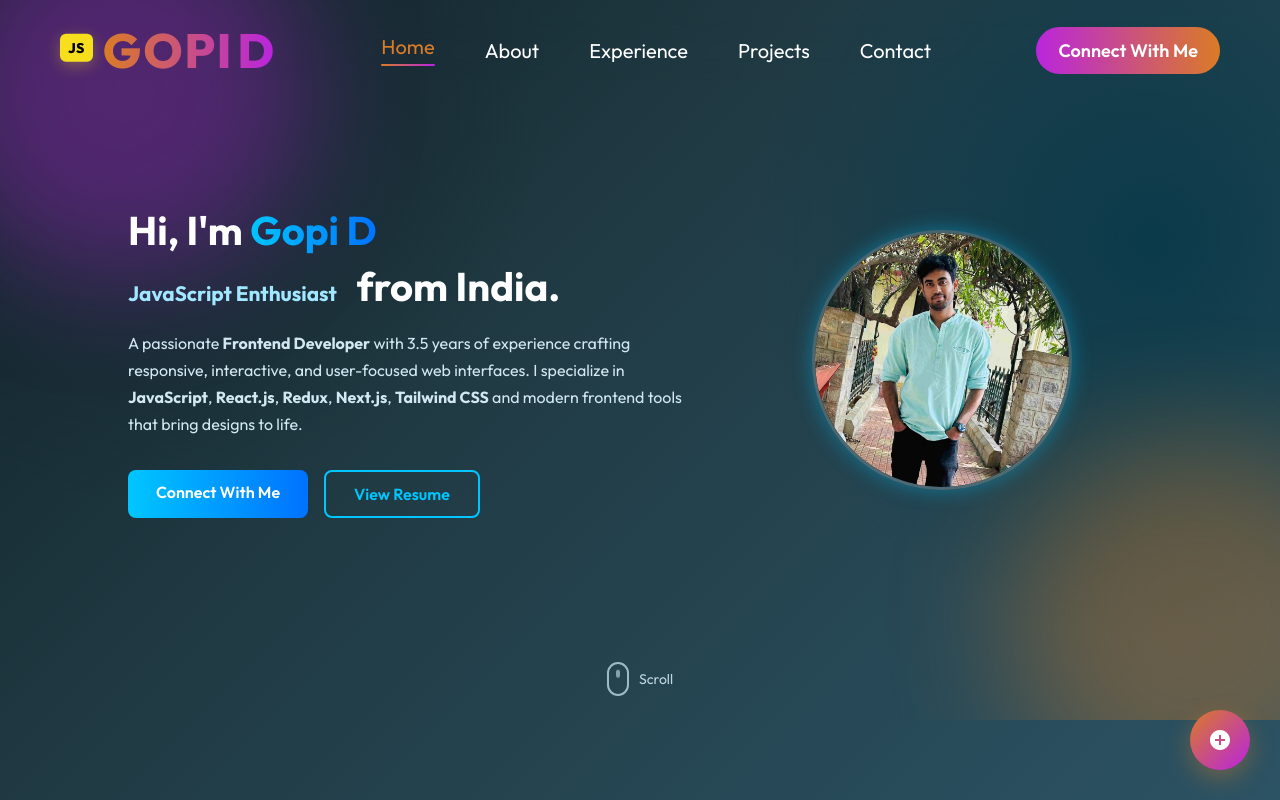
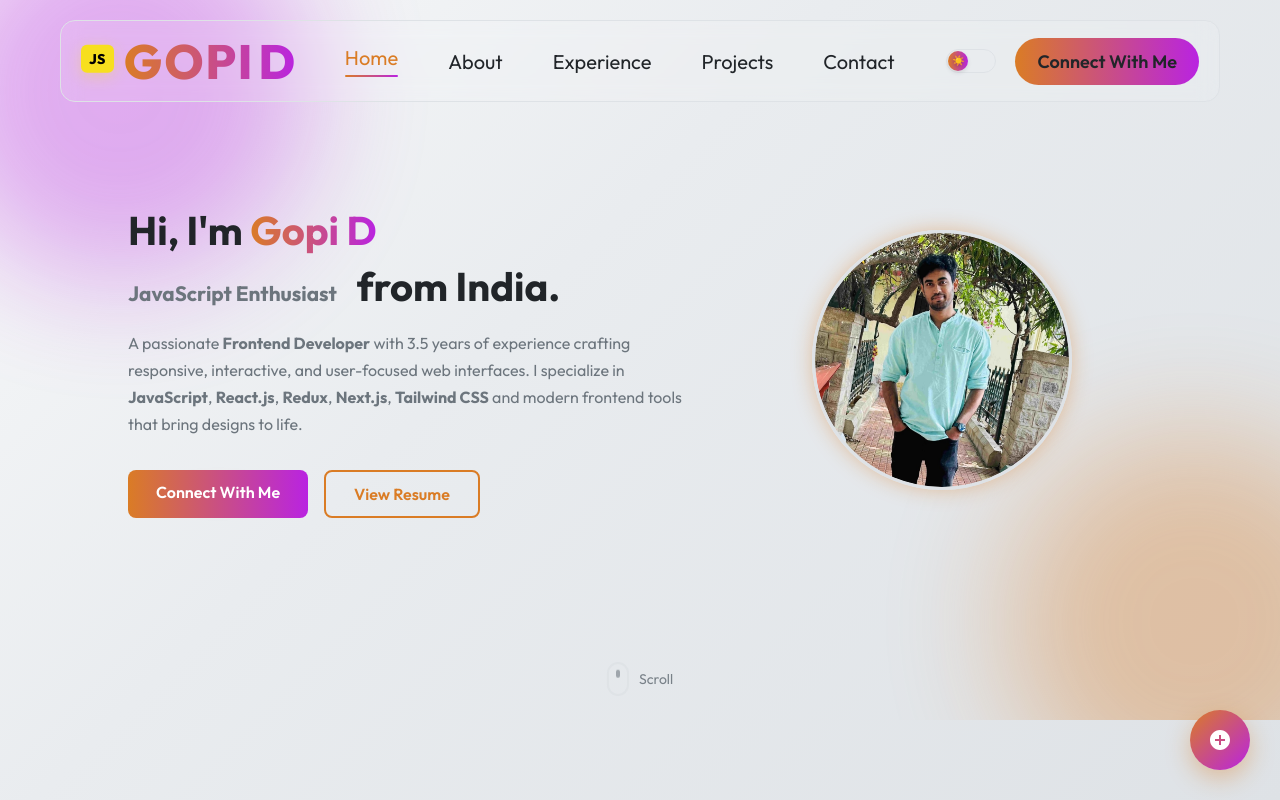
Before and after one commit to Gopi2923/portfolio-react, a React (Vite) app: page / in a window 1280 px wide. Shown: the top 800 px of the page. Built offline with nearby package versions, Linux system fonts and the light colour scheme.

Commit message:
Added dark/light theme toggle.

```diff
--- a/src/App.jsx
+++ b/src/App.jsx
@@ -7,9 +7,11 @@ import Footer from "./Components/Footer/Footer";
 import ExperienceTimeline from "./Components/ExperienceTimeline/ExperienceTimeline";
 import FloatingActionButton from "./Components/FloatingActionButton/FloatingActionButton";
 import LoadingScreen from "./Components/LoadingScreen/LoadingScreen";
+import { ThemeProvider } from "./contexts/ThemeContext";
 
 const App = () => {
   return (
+    <ThemeProvider>
       <div>
         <LoadingScreen />
         <Navbar />
@@ -21,6 +23,7 @@ const App = () => {
         <Footer />
         <FloatingActionButton />
       </div>
+    </ThemeProvider>
   );
 };
 
--- a/src/Components/Hero/Hero.css
+++ b/src/Components/Hero/Hero.css
@@ -4,7 +4,7 @@
   justify-content: center;
   min-height: 90vh;
   padding: 80px 10%;
-  color: #fff;
+  color: var(--text-primary);
 }
 
 /* Animated background accents */
@@ -32,14 +32,14 @@
 .blob-1 {
   top: -80px;
   left: -80px;
-  background: radial-gradient(circle at 30% 30%, #b923e1, transparent 60%), #b923e1;
+  background: radial-gradient(circle at 30% 30%, var(--accent-secondary), transparent 60%), var(--accent-secondary);
   animation-delay: 0s;
 }
 
 .blob-2 {
   bottom: -100px;
   right: -100px;
-  background: radial-gradient(circle at 70% 70%, #da7c25, transparent 60%), #da7c25;
+  background: radial-gradient(circle at 70% 70%, var(--accent-primary), transparent 60%), var(--accent-primary);
   animation-delay: 4s;
 }
 
@@ -67,14 +67,14 @@
 }
 
 .highlight {
-  background: linear-gradient(90deg, #00c6ff, #0072ff);
+  background: var(--gradient-accent);
   -webkit-background-clip: text;
   -webkit-text-fill-color: transparent;
   font-weight: 700;
 }
 
 .subtext {
-  color: #a0e7ff;
+  color: var(--text-secondary);
   font-size: 1.3rem;
 }
 
@@ -86,7 +86,7 @@
 .typing::after {
   content: '|';
   margin-left: 6px;
-  color: #a0e7ff;
+  color: var(--text-secondary);
   animation: caret 1s steps(1) infinite;
 }
 @keyframes caret {
@@ -97,7 +97,7 @@
 .hero-description {
   margin-top: 1rem;
   font-size: 1rem;
-  color: #d1e8f2;
+  color: var(--text-secondary);
   line-height: 1.7;
 }
 
@@ -123,13 +123,13 @@
 }
 
 .primary-btn {
-  background: linear-gradient(90deg, #00c6ff, #0072ff);
+  background: var(--gradient-accent);
   color: #fff;
 }
 
 .primary-btn:hover {
   transform: scale(1.05);
-  box-shadow: 0 0 15px rgba(0, 114, 255, 0.4);
+  box-shadow: 0 0 15px rgba(185, 35, 225, 0.4);
 }
 
 /* pulsing glow */
@@ -141,7 +141,7 @@
   position: absolute;
   inset: -6px;
   border-radius: 10px;
-  background: radial-gradient(closest-side, rgba(0, 198, 255, 0.35), transparent 70%);
+  background: radial-gradient(closest-side, rgba(218, 124, 37, 0.35), transparent 70%);
   filter: blur(6px);
   opacity: 0.6;
   animation: pulseGlow 2.2s ease-in-out infinite;
@@ -153,12 +153,12 @@
 }
 
 .secondary-btn {
-  border: 2px solid #00c6ff;
-  color: #00c6ff;
+  border: 2px solid var(--accent-primary);
+  color: var(--accent-primary);
 }
 
 .secondary-btn:hover {
-  background: #00c6ff;
+  background: var(--accent-primary);
   color: #fff;
 }
 
@@ -173,8 +173,8 @@
   height: 260px;
   border-radius: 50%;
   object-fit: cover;
-  box-shadow: 0 0 20px rgba(0, 198, 255, 0.4);
-  border: 3px solid rgba(255, 255, 255, 0.2);
+  box-shadow: 0 0 20px rgba(218, 124, 37, 0.4);
+  border: 3px solid var(--border-color);
 }
 
 .pop-in {
@@ -195,7 +195,7 @@
   display: flex;
   align-items: center;
   gap: 10px;
-  color: #d1e8f2;
+  color: var(--text-secondary);
   text-decoration: none;
   font-size: 14px;
   opacity: 0.9;
@@ -203,7 +203,7 @@
 .mouse {
   width: 22px;
   height: 34px;
-  border: 2px solid rgba(209,232,242,0.8);
+  border: 2px solid var(--border-color);
   border-radius: 16px;
   display: grid;
   place-items: center;
@@ -211,7 +211,7 @@
 .wheel {
   width: 4px;
   height: 8px;
-  background: #d1e8f2;
+  background: var(--text-secondary);
   border-radius: 2px;
   animation: wheel 1.6s ease-in-out infinite;
 }
--- a/src/Components/Navbar/Navbar.css
+++ b/src/Components/Navbar/Navbar.css
@@ -8,6 +8,11 @@
   top: 0;
   z-index: 10;
   backdrop-filter: blur(10px);
+  background: rgba(255, 255, 255, 0.1);
+  border-radius: 15px;
+  padding: 10px 20px;
+  border: 1px solid var(--border-color);
+  transition: all 0.3s ease;
 }
 
 /* ✨ LOGO TEXT STYLING */
@@ -22,7 +27,7 @@
   font-weight: 700;
   letter-spacing: 1px;
   cursor: pointer;
-  background: linear-gradient(90deg, #da7c25, #b923e1);
+  background: var(--gradient-accent);
   background-clip: text;
   -webkit-background-clip: text;
   -webkit-text-fill-color: transparent;
@@ -71,14 +76,14 @@
 }
 
 .nav-menu li:hover .anchor-link {
-  color: #da7c25;
+  color: var(--accent-primary);
   transition: 0.3s;
 }
 
 .nav-underline {
   width: 100%;
   height: 2px;
-  background: linear-gradient(90deg, #da7c25, #b923e1);
+  background: var(--gradient-accent);
   border-radius: 5px;
   animation: slideIn 0.3s ease forwards;
 }
@@ -94,23 +99,32 @@
 
 .anchor-link {
   text-decoration: none;
-  color: white;
+  color: var(--text-primary);
   transition: color 0.3s ease;
 }
 
 .anchor-link.active {
-  color: #da7c25;
+  color: var(--accent-primary);
+}
+
+/* NAV ACTIONS */
+.nav-actions {
+  display: flex;
+  align-items: center;
+  gap: 15px;
 }
 
 /* CONNECT BUTTON */
 .nav-connect {
   padding: 12px 22px;
   border-radius: 50px;
-  background: linear-gradient(267deg, #da7c25 0.36%, #b923e1 102.06%);
+  background: var(--gradient-accent);
   font-size: 18px;
   font-weight: 600;
   cursor: pointer;
   transition: 0.5s;
+  color: white;
+  text-decoration: none;
 }
 
 .nav-connect:hover {
@@ -130,6 +144,10 @@
 @media (max-width: 768px) {
   .navbar {
     margin: 20px 40px;
+  }
+
+  .nav-actions {
+    gap: 10px;
   }
 
   .nav-connect {
@@ -157,13 +175,14 @@
     align-items: start;
     top: 0;
     gap: 30px;
-    background-color: #1f0016;
+    background-color: var(--bg-primary);
     width: 350px;
     height: 100%;
     z-index: 2;
     transition: 0.5s;
     right: -350px;
     padding-top: 80px;
+    border-left: 1px solid var(--border-color);
   }
 
   .nav-menu li {
--- a/src/Components/Navbar/Navbar.jsx
+++ b/src/Components/Navbar/Navbar.jsx
@@ -3,9 +3,9 @@ import "./Navbar.css";
 import AnchorLink from "react-anchor-link-smooth-scroll";
 import menu_open from "../../assets/menu_open.svg";
 import menu_close from "../../assets/menu_close.svg";
+import ThemeToggle from "../ThemeToggle/ThemeToggle";
 
 const Navbar = () => {
-  const [menu, setMenu] = useState("home");
   const [activeSection, setActiveSection] = useState("home");
   const menuRef = useRef();
 
@@ -29,7 +29,6 @@ const Navbar = () => {
           const { offsetTop, offsetHeight } = element;
           if (scrollPosition >= offsetTop && scrollPosition < offsetTop + offsetHeight) {
             setActiveSection(section);
-            setMenu(section);
             break;
           }
         }
@@ -74,7 +73,6 @@ const Navbar = () => {
               className={`anchor-link ${activeSection === item ? 'active' : ''}`}
               offset={50}
               href={`#${item}`}
-              onClick={() => setMenu(item)}
             >
               {item.charAt(0).toUpperCase() + item.slice(1)}
             </AnchorLink>
@@ -83,10 +81,13 @@ const Navbar = () => {
         ))}
       </ul>
 
-      <div className="nav-connect">
-        <AnchorLink className="anchor-link" offset={50} href="#contact">
-          Connect With Me
-        </AnchorLink>
+      <div className="nav-actions">
+        <ThemeToggle />
+        <div className="nav-connect">
+          <AnchorLink className="anchor-link" offset={50} href="#contact">
+            Connect With Me
+          </AnchorLink>
+        </div>
       </div>
     </div>
   );
--- /dev/null
+++ b/src/Components/ThemeToggle/ThemeToggle.css
@@ -0,0 +1,92 @@
+.theme-toggle {
+  background: none;
+  border: none;
+  cursor: pointer;
+  padding: 4px;
+  border-radius: 20px;
+  transition: all 0.3s ease;
+  position: relative;
+  outline: none;
+}
+
+.theme-toggle:focus {
+  box-shadow: 0 0 0 2px var(--accent-primary);
+}
+
+.toggle-track {
+  width: 50px;
+  height: 24px;
+  background: var(--bg-tertiary);
+  border-radius: 12px;
+  position: relative;
+  transition: background 0.3s ease;
+  border: 1px solid var(--border-color);
+}
+
+.theme-toggle.dark .toggle-track {
+  background: var(--bg-secondary);
+}
+
+.toggle-thumb {
+  width: 20px;
+  height: 20px;
+  background: var(--gradient-accent);
+  border-radius: 50%;
+  position: absolute;
+  top: 1px;
+  left: 1px;
+  transition: transform 0.3s ease;
+  display: flex;
+  align-items: center;
+  justify-content: center;
+  box-shadow: 0 2px 4px var(--shadow);
+}
+
+.theme-toggle.dark .toggle-thumb {
+  transform: translateX(26px);
+}
+
+.toggle-icon {
+  font-size: 10px;
+  line-height: 1;
+  filter: drop-shadow(0 1px 2px rgba(0, 0, 0, 0.3));
+}
+
+/* Hover effects */
+.theme-toggle:hover .toggle-track {
+  background: var(--bg-secondary);
+  border-color: var(--accent-primary);
+}
+
+.theme-toggle.dark:hover .toggle-track {
+  background: var(--bg-tertiary);
+}
+
+.theme-toggle:hover .toggle-thumb {
+  transform: scale(1.1);
+}
+
+.theme-toggle.dark:hover .toggle-thumb {
+  transform: translateX(26px) scale(1.1);
+}
+
+/* Mobile responsiveness */
+@media (max-width: 768px) {
+  .toggle-track {
+    width: 45px;
+    height: 22px;
+  }
+
+  .toggle-thumb {
+    width: 18px;
+    height: 18px;
+  }
+
+  .theme-toggle.dark .toggle-thumb {
+    transform: translateX(23px);
+  }
+
+  .theme-toggle.dark:hover .toggle-thumb {
+    transform: translateX(23px) scale(1.1);
+  }
+}
--- /dev/null
+++ b/src/Components/ThemeToggle/ThemeToggle.jsx
@@ -0,0 +1,26 @@
+import React from 'react';
+import { useTheme } from '../../contexts/ThemeContext';
+import './ThemeToggle.css';
+
+const ThemeToggle = () => {
+  const { isDarkMode, toggleTheme } = useTheme();
+
+  return (
+    <button
+      className={`theme-toggle ${isDarkMode ? 'dark' : 'light'}`}
+      onClick={toggleTheme}
+      aria-label={`Switch to ${isDarkMode ? 'light' : 'dark'} mode`}
+      title={`Switch to ${isDarkMode ? 'light' : 'dark'} mode`}
+    >
+      <div className="toggle-track">
+        <div className="toggle-thumb">
+          <span className="toggle-icon">
+            {isDarkMode ? '🌙' : '☀️'}
+          </span>
+        </div>
+      </div>
+    </button>
+  );
+};
+
+export default ThemeToggle;
--- /dev/null
+++ b/src/contexts/ThemeContext.jsx
@@ -0,0 +1,45 @@
+import React, { createContext, useContext, useState, useEffect } from 'react';
+
+const ThemeContext = createContext();
+
+export const useTheme = () => {
+  const context = useContext(ThemeContext);
+  if (!context) {
+    throw new Error('useTheme must be used within a ThemeProvider');
+  }
+  return context;
+};
+
+export const ThemeProvider = ({ children }) => {
+  const [isDarkMode, setIsDarkMode] = useState(() => {
+    // Check localStorage first, then system preference
+    const savedTheme = localStorage.getItem('theme');
+    if (savedTheme) {
+      return savedTheme === 'dark';
+    }
+    return window.matchMedia('(prefers-color-scheme: dark)').matches;
+  });
+
+  useEffect(() => {
+    // Apply theme to document
+    document.documentElement.setAttribute('data-theme', isDarkMode ? 'dark' : 'light');
+
+    // Save to localStorage
+    localStorage.setItem('theme', isDarkMode ? 'dark' : 'light');
+  }, [isDarkMode]);
+
+  const toggleTheme = () => {
+    setIsDarkMode(prev => !prev);
+  };
+
+  const value = {
+    isDarkMode,
+    toggleTheme,
+  };
+
+  return (
+    <ThemeContext.Provider value={value}>
+      {children}
+    </ThemeContext.Provider>
+  );
+};
--- a/src/index.css
+++ b/src/index.css
@@ -1,3 +1,38 @@
+:root {
+  /* Light theme variables */
+  --bg-primary: #ffffff;
+  --bg-secondary: #f8f9fa;
+  --bg-tertiary: #e9ecef;
+  --text-primary: #212529;
+  --text-secondary: #6c757d;
+  --text-muted: #adb5bd;
+  --accent-primary: #da7c25;
+  --accent-secondary: #b923e1;
+  --border-color: #dee2e6;
+  --shadow: rgba(0, 0, 0, 0.1);
+  --gradient-bg: linear-gradient(135deg, #f8f9fa, #e9ecef 40%, #dee2e6);
+  --gradient-accent: linear-gradient(90deg, #da7c25, #b923e1);
+}
+
+[data-theme="dark"] {
+  /* Dark theme variables */
+  --bg-primary: #0f2027;
+  --bg-secondary: #203a43;
+  --bg-tertiary: #2c5364;
+  --text-primary: #ffffff;
+  --text-secondary: #b8c5d1;
+  --text-muted: #8a9ba8;
+  --accent-primary: #da7c25;
+  --accent-secondary: #b923e1;
+  --border-color: #3a4a5c;
+  --shadow: rgba(0, 0, 0, 0.3);
+  --gradient-bg:
+    radial-gradient(1200px circle at 10% 10%, #1a2a33 0%, transparent 35%),
+    radial-gradient(1000px circle at 90% 30%, #0b3a4a 0%, transparent 40%),
+    linear-gradient(135deg, #0f2027, #203a43 40%, #2c5364);
+  --gradient-accent: linear-gradient(90deg, #da7c25, #b923e1);
+}
+
 * {
   margin: 0;
   padding: 0;
@@ -15,16 +50,14 @@ html, body {
 
 body {
   min-height: 100%;
-  background:
-    radial-gradient(1200px circle at 10% 10%, #1a2a33 0%, transparent 35%),
-    radial-gradient(1000px circle at 90% 30%, #0b3a4a 0%, transparent 40%),
-    linear-gradient(135deg, #0f2027, #203a43 40%, #2c5364);
+  background: var(--gradient-bg);
   background-attachment: fixed, fixed, fixed;
   background-repeat: no-repeat;
   background-size: cover;
-  color: #ffffff;
+  color: var(--text-primary);
   font-family: "Outfit", system-ui, -apple-system, Segoe UI, Roboto, Arial, sans-serif;
   overflow-x: hidden;
+  transition: background 0.3s ease, color 0.3s ease;
 }
 
 /* Custom scrollbar */
@@ -33,14 +66,14 @@ body {
 }
 
 ::-webkit-scrollbar-track {
-  background: rgba(255, 255, 255, 0.1);
+  background: var(--shadow);
 }
 
 ::-webkit-scrollbar-thumb {
-  background: linear-gradient(135deg, #da7c25, #b923e1);
+  background: var(--gradient-accent);
   border-radius: 4px;
 }
 
 ::-webkit-scrollbar-thumb:hover {
-  background: linear-gradient(135deg, #b923e1, #da7c25);
+  background: linear-gradient(135deg, var(--accent-secondary), var(--accent-primary));
 }
```
Also changed, not shown: src/Components/About/About.css (+8 -8 lines). Lines whose indentation alone changed are shown as unchanged.
